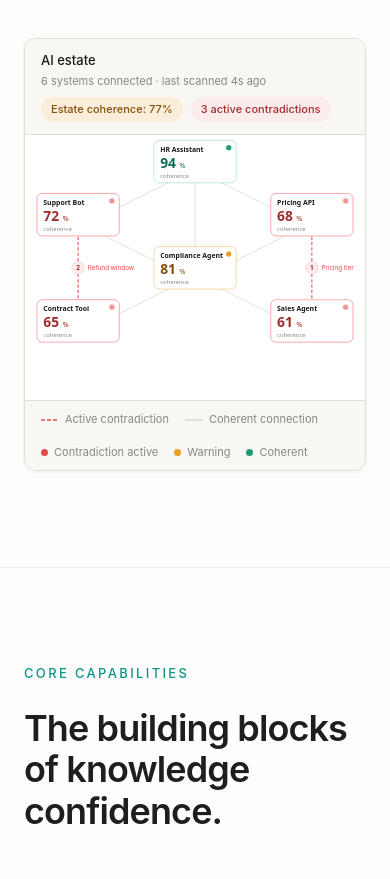
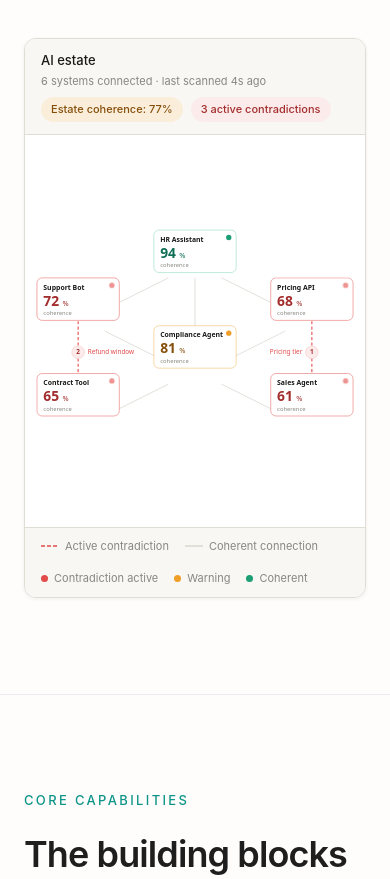
Before and after one commit to Richard-1904/orqestra-web, a React (Vite) app: page / in a window 390 px wide. Shown: the part 3020-3899 px from the top of the page. Built offline with nearby package versions, Linux system fonts and the light colour scheme; a web font is replaced by a local one.

Commit message:
mobile view ai estate graph fix

```diff
--- a/src/components/AIEstateGraph.tsx
+++ b/src/components/AIEstateGraph.tsx
@@ -109,11 +109,11 @@ export function AIEstateGraph() {
     MOBILE VIEW (< md) — pure SVG graph
     Everything inside SVG so it scales perfectly.
     ══════════════════════════════════════════════ */}
-      <div className="md:hidden w-full" style={{ aspectRatio: "640 / 500" }}>
+      <div className="md:hidden w-full py-4">
         <svg
           width="100%"
-          height="100%"
-          viewBox="0 0 640 500"
+          height="360"
+          viewBox="0 0 640 380"
           preserveAspectRatio="xMidYMid meet"
         >
           {/* ── Neutral edges ── */}
@@ -126,34 +126,34 @@ export function AIEstateGraph() {
           <line x1="490" y1="350" x2="370" y2="290" stroke={colors.edgeNeutral} strokeWidth="1" />
 
           {/* ── Animated contradiction edges ── */}
-          <line x1="100" y1="150" x2="100" y2="355"
+          <line x1="100" y1="130" x2="100" y2="315"
             stroke="#E24B4A" strokeWidth="2" strokeDasharray="6 4"
             className="orq-edge-flow" />
-          <line x1="540" y1="150" x2="540" y2="355"
+          <line x1="540" y1="130" x2="540" y2="315"
             stroke="#E24B4A" strokeWidth="2" strokeDasharray="6 4"
             className="orq-edge-flow" />
 
           {/* ── Contradiction badges ── */}
-          <circle cx="100" cy="250" r="12" fill="#FCEBEB" stroke="#F09595" strokeWidth="0.5" />
-          <text x="100" y="254" textAnchor="middle" fontSize="12" fontWeight="600"
+          <circle cx="100" cy="230" r="12" fill="#FCEBEB" stroke="#F09595" strokeWidth="0.5" />
+          <text x="100" y="234" textAnchor="middle" fontSize="12" fontWeight="600"
             fill="#A32D2D" fontFamily="system-ui,sans-serif">2</text>
-          <text x="118" y="254" textAnchor="start" fontSize="12" fontWeight="500"
+          <text x="118" y="234" textAnchor="start" fontSize="12" fontWeight="500"
             fill="#E24B4A" fontFamily="system-ui,sans-serif">Refund window</text>
 
-          <circle cx="540" cy="250" r="12" fill="#FCEBEB" stroke="#F09595" strokeWidth="0.5" />
-          <text x="540" y="254" textAnchor="middle" fontSize="12" fontWeight="600"
+          <circle cx="540" cy="230" r="12" fill="#FCEBEB" stroke="#F09595" strokeWidth="0.5" />
+          <text x="540" y="234" textAnchor="middle" fontSize="12" fontWeight="600"
             fill="#A32D2D" fontFamily="system-ui,sans-serif">1</text>
-          <text x="558" y="254" textAnchor="start" fontSize="12" fontWeight="500"
+          <text x="522" y="234" textAnchor="end" fontSize="12" fontWeight="500"
             fill="#E24B4A" fontFamily="system-ui,sans-serif">Pricing tier</text>
 
           {/* ── Nodes (SVG-native, no HTML overlay) ── */}
           {[
-            { name: "HR Assistant", score: 94, status: "ok" as const, cx: 320, cy: 50 },
-            { name: "Support Bot", score: 72, status: "bad" as const, cx: 100, cy: 150 },
-            { name: "Pricing API", score: 68, status: "bad" as const, cx: 540, cy: 150 },
-            { name: "Compliance Agent", score: 81, status: "warn" as const, cx: 320, cy: 250 },
-            { name: "Contract Tool", score: 65, status: "bad" as const, cx: 100, cy: 350 },
-            { name: "Sales Agent", score: 61, status: "bad" as const, cx: 540, cy: 350 },
+            { name: "HR Assistant", score: 94, status: "ok" as const, cx: 320, cy: 40 },
+            { name: "Support Bot", score: 72, status: "bad" as const, cx: 100, cy: 130 },
+            { name: "Pricing API", score: 68, status: "bad" as const, cx: 540, cy: 130 },
+            { name: "Compliance Agent", score: 81, status: "warn" as const, cx: 320, cy: 220 },
+            { name: "Contract Tool", score: 65, status: "bad" as const, cx: 100, cy: 310 },
+            { name: "Sales Agent", score: 61, status: "bad" as const, cx: 540, cy: 310 },
           ].map((n) => {
             const W = 155, H = 80, rx = 10;
             const x = n.cx - W / 2;
```
